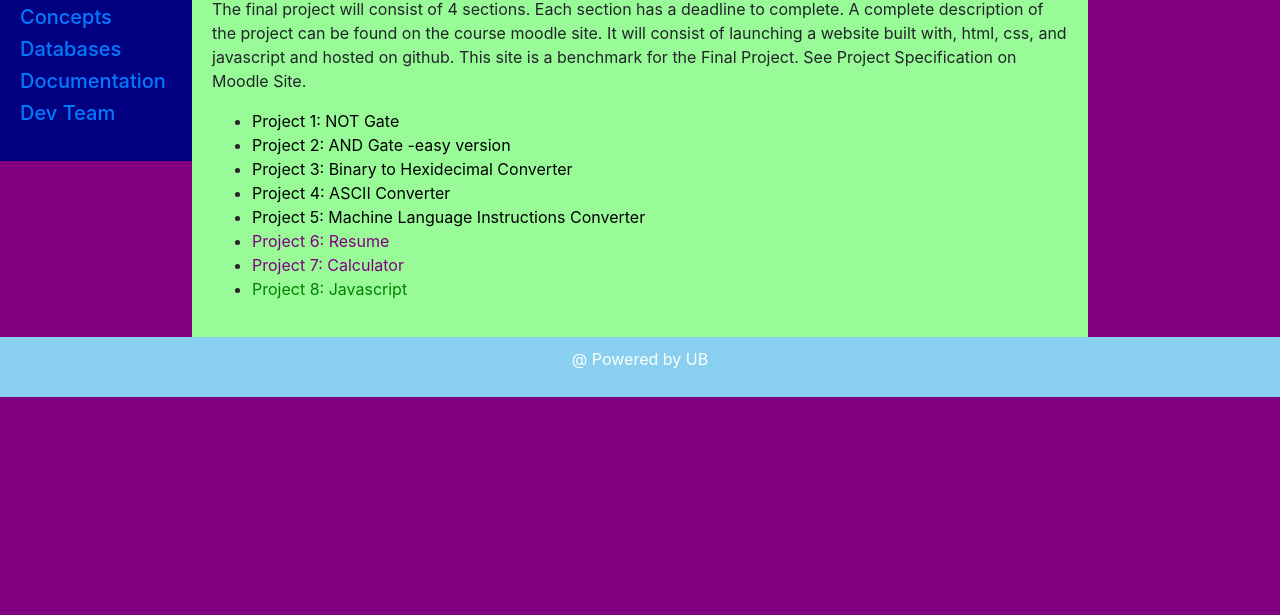
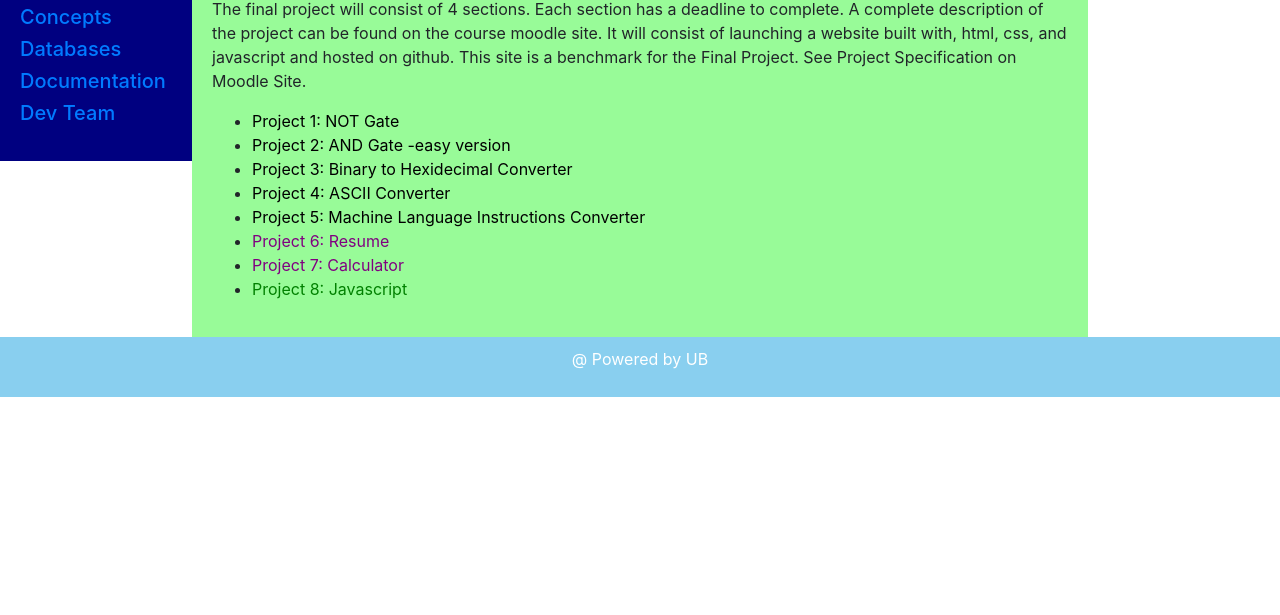
Before and after one commit to Anthony941-blip/Final-Project, a plain HTML site: page project.html in a window 1280 px wide. Shown: the part 185-800 px from the top of the page. Drawn offline with nearby package versions, Linux system fonts and the light colour scheme.

Commit message:
Update project.html

```diff
--- a/project.html
+++ b/project.html
@@ -8,7 +8,7 @@
 <meta name="viewport" content="width=device-width, initial-scale=1">
 
 </head>
-<body style="background-color:purple;">
+<body>
 
 <header>
   <h2><b>Fundamentals of Computing</b></h2>
```
